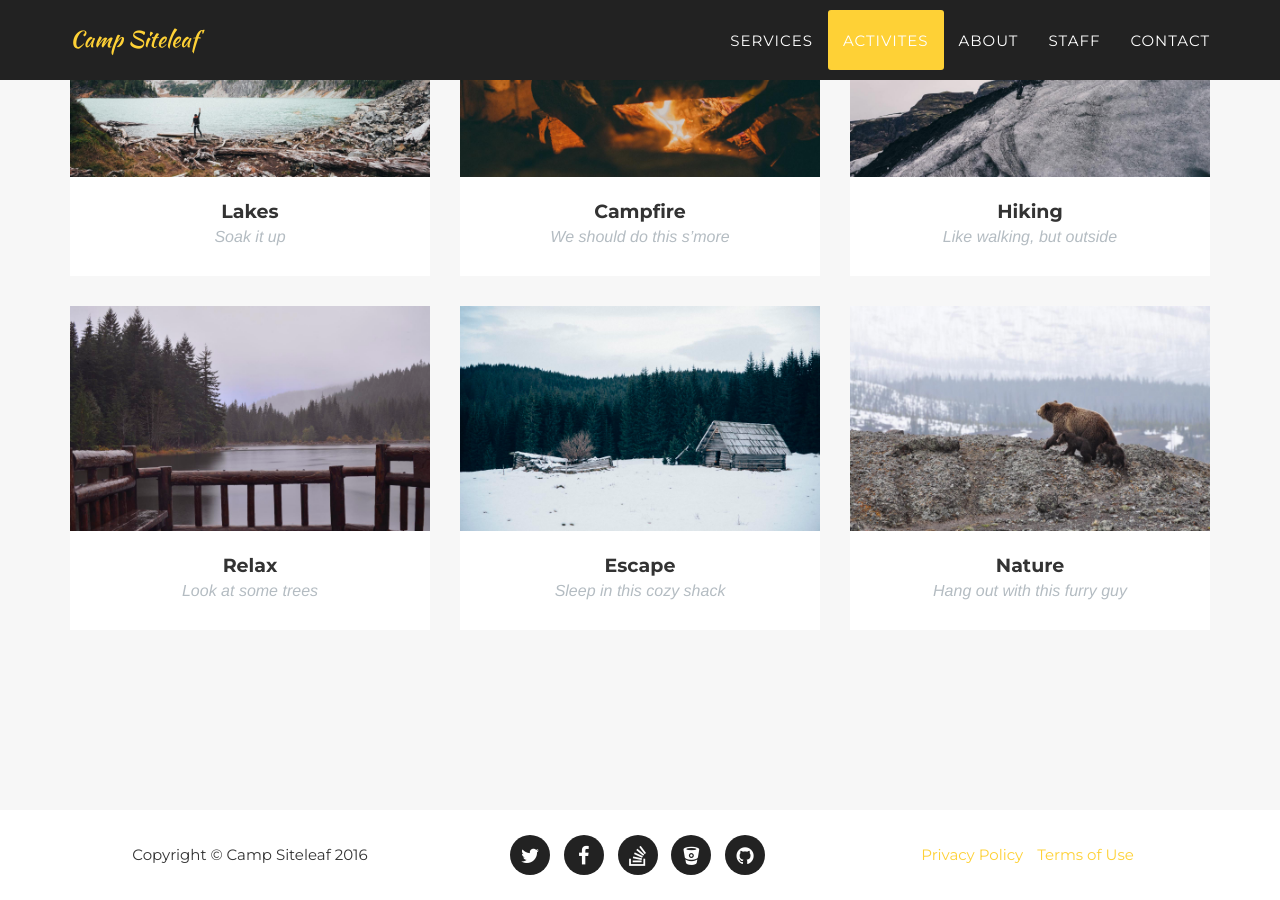
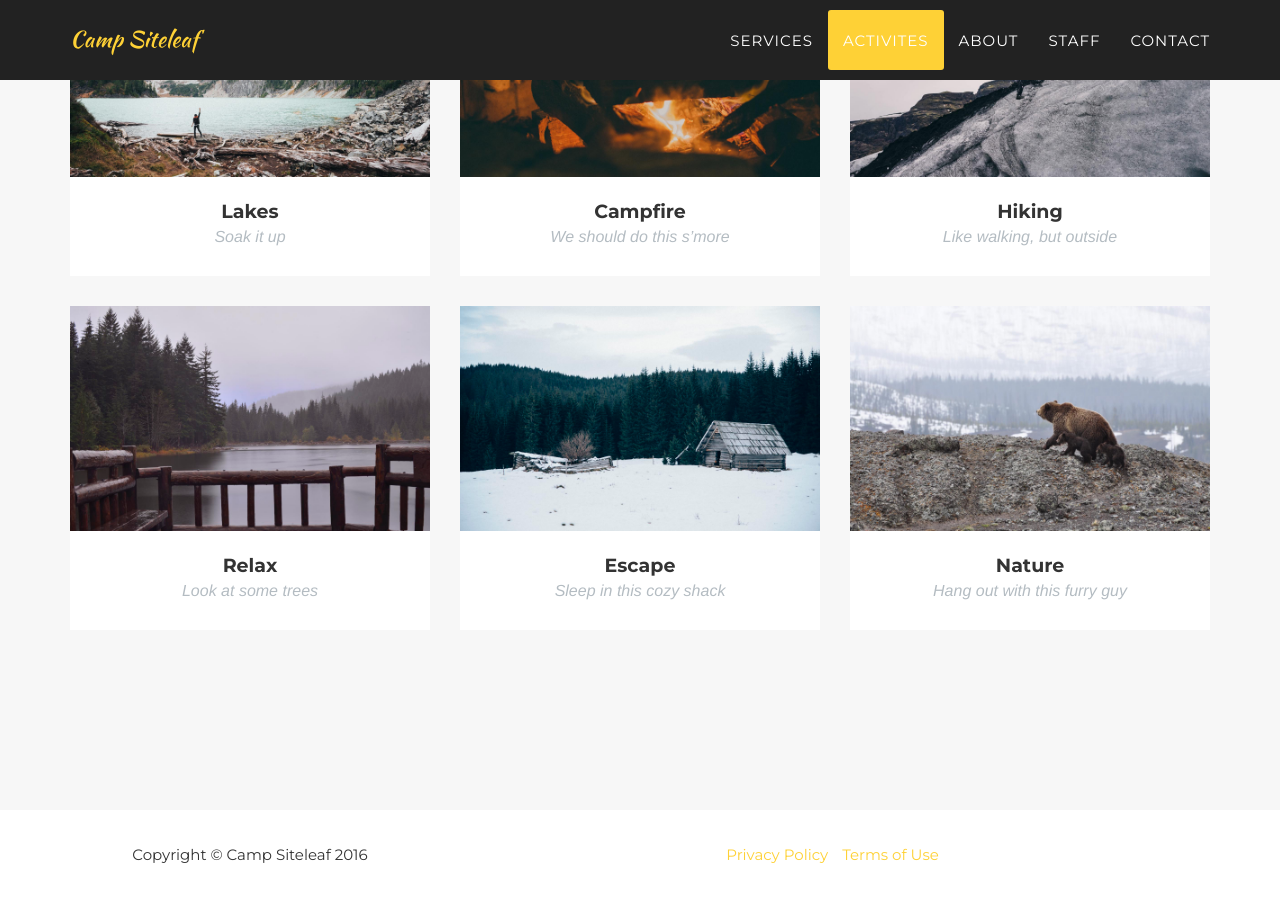
Before and after one commit to dspringate/experiment, a Jekyll site: the page built from index.markdown, in a window 1280 px wide and 900 px high, scrolled down 1113 px. Built offline with Jekyll 4.4.1, drawn with Linux system fonts in a browser that asks for light colours; some web fonts are replaced.

Commit message:
Stripping content from footer

```diff
--- a/_includes/footer.html
+++ b/_includes/footer.html
@@ -4,15 +4,7 @@
       <div class="col-md-4">
         <span class="copyright">Copyright &copy; {{ site.title }} 2016</span>
       </div>
-                <div class="col-md-4">
-                    <ul class="list-inline social-buttons">
-                        {% for network in site.social %}
-                        <li><a href="{{ network.url }}"><i class="fa fa-{{ network.title }}"></i></a>
-                        </li>
-                        {% endfor %}
-                    </ul>
-                </div>
-                <div class="col-md-4">
+      <div class="col-md-8">
           <ul class="list-inline quicklinks">
             <li><a href="#">Privacy Policy</a>
             </li>
```
Also changed, not shown: 2 other files. Lines whose indentation alone changed are shown as unchanged.
